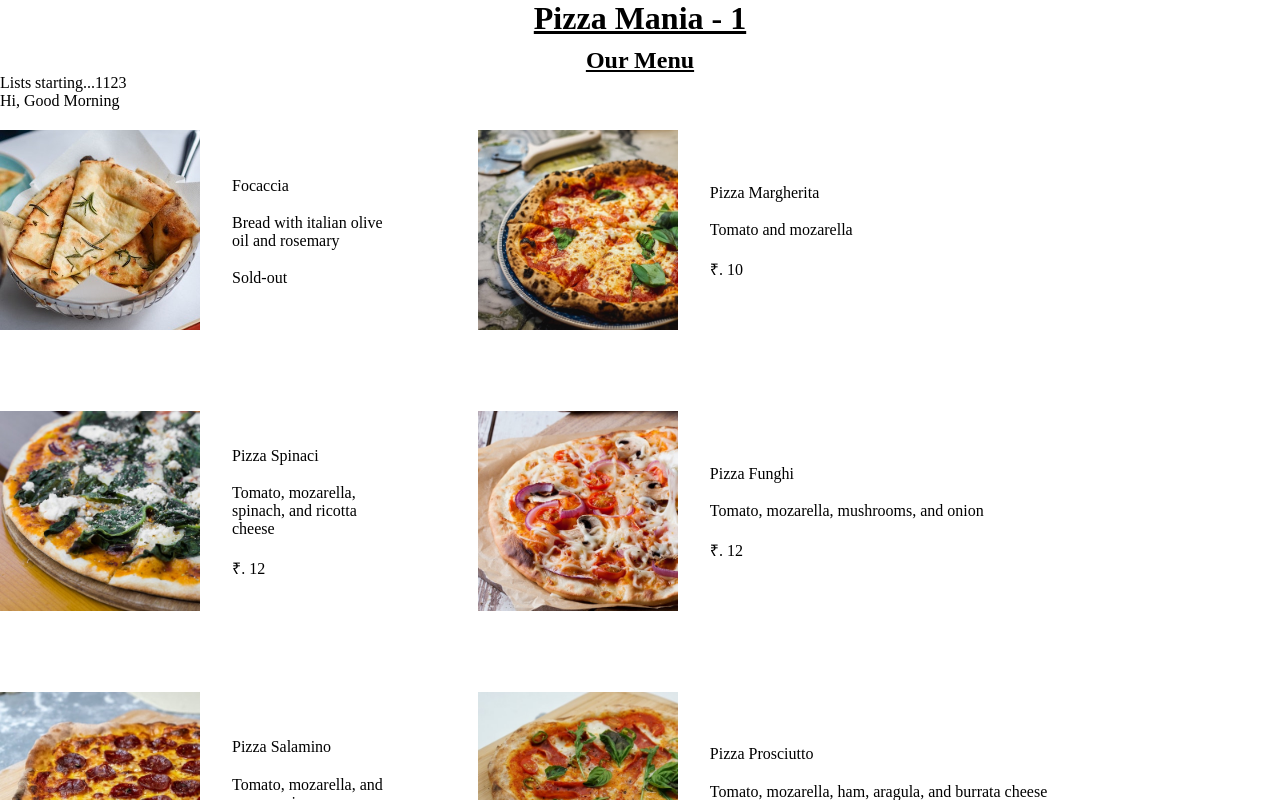
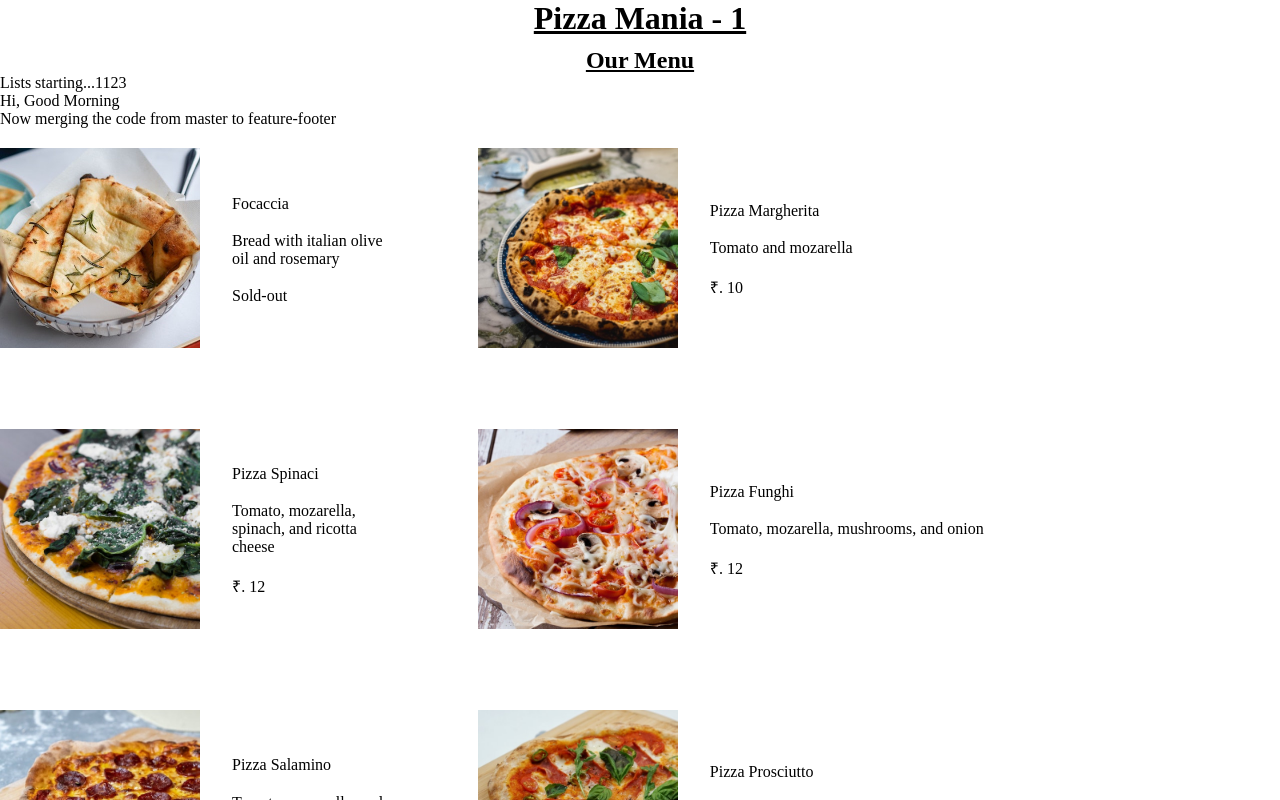
Before and after one commit to Pyaswanth982/pizza-tmp-menu, a React (Create React App) app: page / in a window 1280 px wide. Shown: the top 800 px of the page. Built offline with nearby package versions, Linux system fonts and the light colour scheme.

Commit message:
added line for merging the code to feature-footer

```diff
--- a/src/App.js
+++ b/src/App.js
@@ -121,6 +121,7 @@ function Menu() {
             <h2 style={{ textAlign: "center", marginTop: "10px" }}><u>Our Menu</u></h2>
             <p>Lists starting...1123</p>
             <p>Hi, Good Morning</p>
+            <p>Now merging the code from master to feature-footer</p>
             <ul className="pizzas">
                 {/* Now using the Ternary Operator */}
                 {pizzaLength > 0 ?
```
